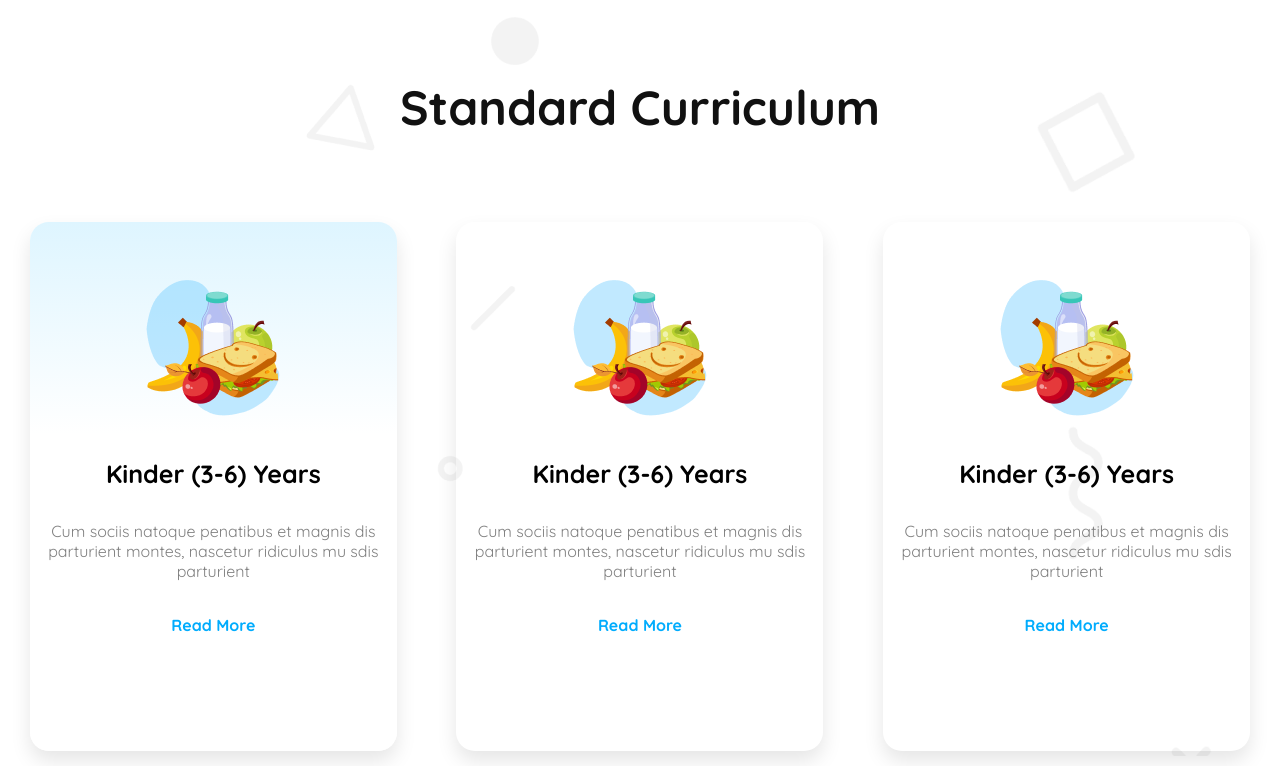
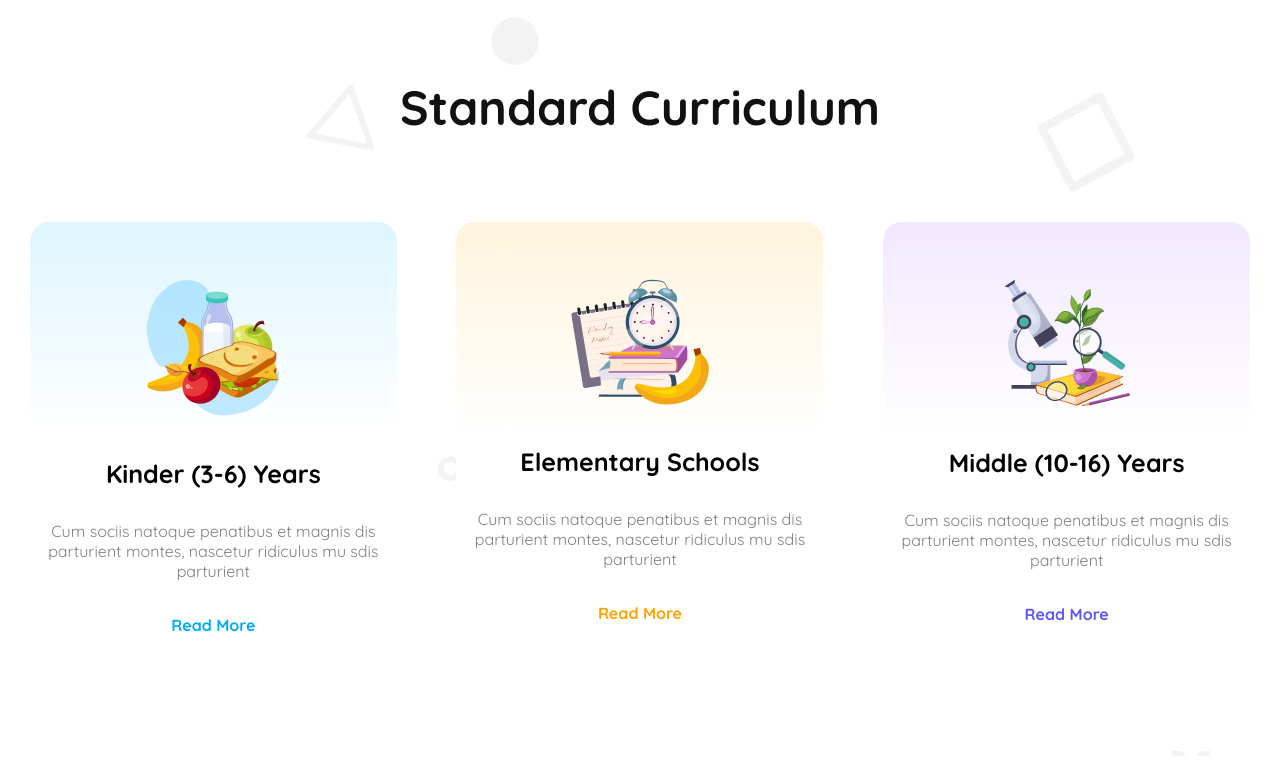
Before and after one commit to sagorsenanupam/Kids-education, a plain HTML site: page index.html in a window 1280 px wide. Shown: the part 702-1468 px from the top of the page. Drawn offline with Linux system fonts and the light colour scheme.

Commit message:
second section done

```diff
--- a/index.html
+++ b/index.html
@@ -57,23 +57,29 @@
             </div>
             <h4 class="readmore blue">Read More</h4>
           </div>
-          <div class="second-section-box">
-            <img src="assets/kinder.png" alt="" />
-            <div class="box-title dark">Kinder (3-6) Years</div>
+          <div
+            style="background: linear-gradient(to bottom, #fff4dc, white 40%)"
+            class="second-section-box"
+          >
+            <img src="assets/elementary.png" alt="" />
+            <div class="box-title dark">Elementary Schools</div>
             <div class="box-description">
               Cum sociis natoque penatibus et magnis dis parturient montes,
               nascetur ridiculus mu sdis parturient
             </div>
-            <h4 class="readmore blue">Read More</h4>
+            <h4 class="readmore orange">Read More</h4>
           </div>
-          <div class="second-section-box">
-            <img src="assets/kinder.png" alt="" />
-            <div class="box-title dark">Kinder (3-6) Years</div>
+          <div
+            style="background: linear-gradient(to bottom, #f2e8ff, white 40%)"
+            class="second-section-box"
+          >
+            <img src="assets/middle.png" alt="" />
+            <div class="box-title dark">Middle (10-16) Years</div>
             <div class="box-description">
               Cum sociis natoque penatibus et magnis dis parturient montes,
               nascetur ridiculus mu sdis parturient
             </div>
-            <h4 class="readmore blue">Read More</h4>
+            <h4 class="readmore purple">Read More</h4>
           </div>
         </div>
       </section>
--- a/styles/styles.css
+++ b/styles/styles.css
@@ -103,7 +103,7 @@
   width: 367px;
   height: 477px;
   text-align: center;
-  box-shadow: 0px 10px 20px rgba(0, 0, 0, 0.1);
+  box-shadow: inset 0.5px rgba(0, 0, 0, 0.1);
 }
 .box-title {
   font-size: 25px;
```
